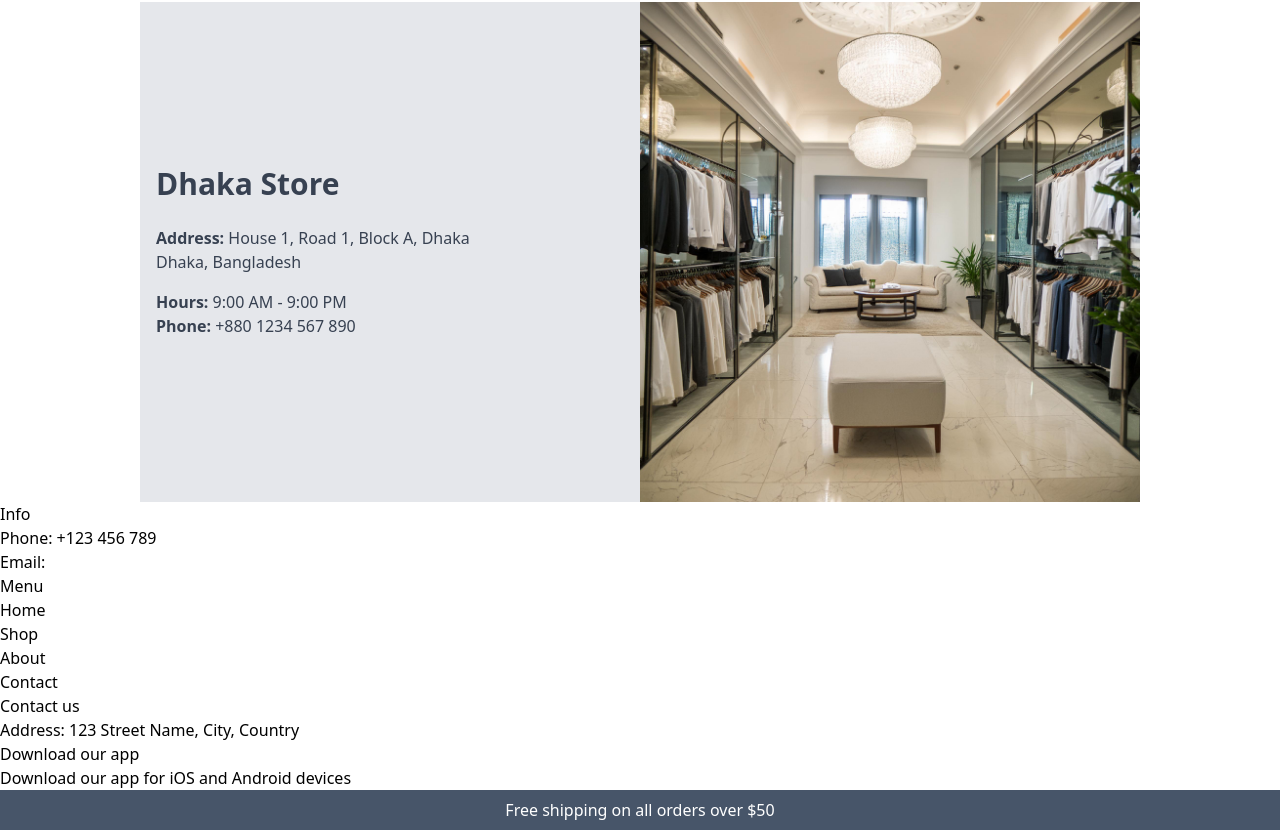
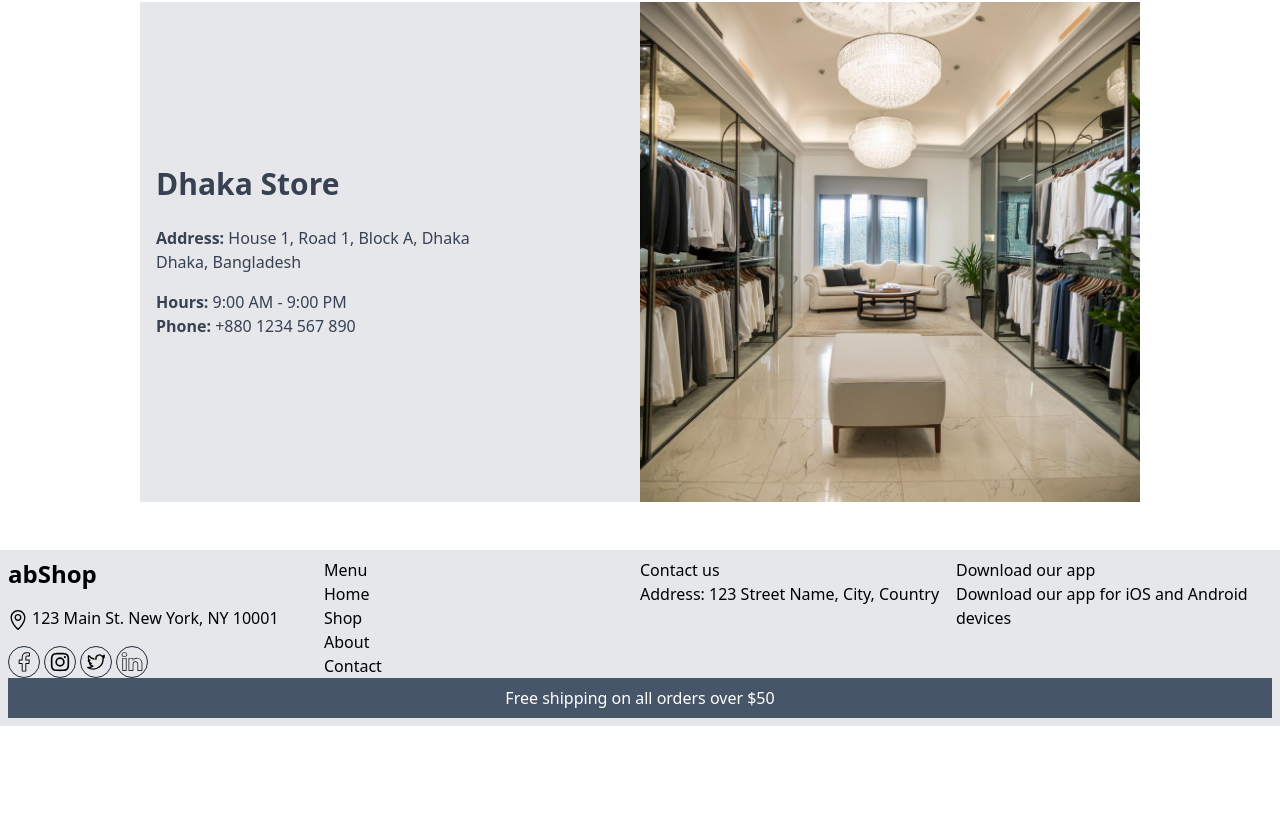
Before and after one commit to ledminh/my-project-gallery, a Next.js app: page /projects/shop-landing-page-1 in a window 1280 px wide. Shown: the part 3458-4288 px from the top of the page. After the commit the page ends 4184 px from the top, so only its background shows below. Built offline with nearby package versions, Linux system fonts and the light colour scheme.

Commit message:
Footer:info

```diff
--- a/src/app/(other)/projects/shop-landing-page-1/assets/icons.tsx
+++ b/src/app/(other)/projects/shop-landing-page-1/assets/icons.tsx
@@ -148,3 +148,62 @@ export function RightArrowIcon() {
     </svg>
   );
 }
+
+export function InstagramIcon() {
+  return (
+    <svg xmlns="http://www.w3.org/2000/svg" viewBox="0 0 24 24">
+      <path
+        fill="currentColor"
+        d="M17.34 5.46a1.2 1.2 0 101.2 1.2 1.2 1.2 0 00-1.2-1.2zm4.6 2.42a7.59 7.59 0 00-.46-2.43 4.94 4.94 0 00-1.16-1.77 4.7 4.7 0 00-1.77-1.15 7.3 7.3 0 00-2.43-.47C15.06 2 14.72 2 12 2s-3.06 0-4.12.06a7.3 7.3 0 00-2.43.47 4.78 4.78 0 00-1.77 1.15 4.7 4.7 0 00-1.15 1.77 7.3 7.3 0 00-.47 2.43C2 8.94 2 9.28 2 12s0 3.06.06 4.12a7.3 7.3 0 00.47 2.43 4.7 4.7 0 001.15 1.77 4.78 4.78 0 001.77 1.15 7.3 7.3 0 002.43.47C8.94 22 9.28 22 12 22s3.06 0 4.12-.06a7.3 7.3 0 002.43-.47 4.7 4.7 0 001.77-1.15 4.85 4.85 0 001.16-1.77 7.59 7.59 0 00.46-2.43c0-1.06.06-1.4.06-4.12s0-3.06-.06-4.12zM20.14 16a5.61 5.61 0 01-.34 1.86 3.06 3.06 0 01-.75 1.15 3.19 3.19 0 01-1.15.75 5.61 5.61 0 01-1.86.34c-1 .05-1.37.06-4 .06s-3 0-4-.06a5.73 5.73 0 01-1.94-.3 3.27 3.27 0 01-1.1-.75 3 3 0 01-.74-1.15 5.54 5.54 0 01-.4-1.9c0-1-.06-1.37-.06-4s0-3 .06-4a5.54 5.54 0 01.35-1.9A3 3 0 015 5a3.14 3.14 0 011.1-.8A5.73 5.73 0 018 3.86c1 0 1.37-.06 4-.06s3 0 4 .06a5.61 5.61 0 011.86.34 3.06 3.06 0 011.19.8 3.06 3.06 0 01.75 1.1 5.61 5.61 0 01.34 1.9c.05 1 .06 1.37.06 4s-.01 3-.06 4zM12 6.87A5.13 5.13 0 1017.14 12 5.12 5.12 0 0012 6.87zm0 8.46A3.33 3.33 0 1115.33 12 3.33 3.33 0 0112 15.33z"
+      ></path>
+    </svg>
+  );
+}
+
+export function LinkedinIcon() {
+  return (
+    <svg xmlns="http://www.w3.org/2000/svg" viewBox="0 0 32 32">
+      <path
+        fill="currentColor"
+        d="M4.983 8.875H4.94C2.657 8.875 1 7.361 1 5.275c0-2.089 1.692-3.606 4.023-3.606 2.292 0 3.928 1.476 3.977 3.589 0 2.101-1.689 3.617-4.017 3.617zm.04-6.206C3.243 2.669 2 3.741 2 5.275c0 1.531 1.209 2.601 2.94 2.601h.043C6.76 7.875 8 6.804 8 5.27c-.037-1.576-1.205-2.601-2.977-2.601zM7.5 29h-5a.5.5 0 01-.5-.5v-18a.5.5 0 01.5-.5h5a.5.5 0 01.5.5v18a.5.5 0 01-.5.5zM3 28h4V11H3v17zm27.5 1h-6a.5.5 0 01-.5-.5V19c0-1.654-1.346-3-3-3s-3 1.346-3 3v9.5a.5.5 0 01-.5.5h-6a.5.5 0 01-.5-.5v-18a.5.5 0 01.5-.5h6a.5.5 0 01.5.5v3.014a.5.5 0 01-1 0V11h-5v17h5v-9c0-2.206 1.794-4 4-4s4 1.794 4 4v9h5V17.5c0-3.584-2.916-6.5-6.5-6.5a6.949 6.949 0 00-3.871 1.173.5.5 0 01-.554-.831A7.934 7.934 0 0123.5 10c4.136 0 7.5 3.364 7.5 7.5v11a.5.5 0 01-.5.5z"
+      ></path>
+    </svg>
+  );
+}
+
+export function TwitterIcon() {
+  return (
+    <svg xmlns="http://www.w3.org/2000/svg" viewBox="0 0 32 32">
+      <path
+        fill="currentColor"
+        d="M28.77 8.11a.87.87 0 00-.23-.2A4.69 4.69 0 0029 6.54a1 1 0 00-.44-1 1 1 0 00-1.1 0 6.42 6.42 0 01-2.28.92 6.21 6.21 0 00-7.08-1A6.07 6.07 0 0015 12.2a1 1 0 002-.4 4.08 4.08 0 012-4.52 4.24 4.24 0 015.12 1 1 1 0 00.88.28h.25a1 1 0 00.34 1.62 1 1 0 00-.36.88 13.07 13.07 0 01-4.89 11.24 12.75 12.75 0 01-12.65 2.31 9.06 9.06 0 004.54-2.18 1 1 0 00.15-1.09 1 1 0 00-.93-.57 4 4 0 01-3-1.39 3.63 3.63 0 001-.35A1 1 0 0010 18a1 1 0 00-.76-.84 4.42 4.42 0 01-3-2.48c.24 0 .48.05.74.06a1 1 0 001-.62A1 1 0 007.67 13C6 11.48 5.59 9.85 5.83 8.7a13.88 13.88 0 007 4 1 1 0 10.38-2 12.1 12.1 0 01-6.82-4.39 1 1 0 00-.75-.38 1 1 0 00-.78.33 5.34 5.34 0 00-.31 6h-.09a1 1 0 00-.52.81 5.84 5.84 0 001.95 4.47 1 1 0 00-.18 1 6.63 6.63 0 003.18 3.57A13.89 13.89 0 014 23a1 1 0 00-.5 1.86 16.84 16.84 0 008.5 2.49 15.16 15.16 0 009.6-3.57 15.12 15.12 0 005.69-12.42 4.62 4.62 0 001.62-2.25 1 1 0 00-.14-1z"
+      ></path>
+    </svg>
+  );
+}
+
+export function FacebookIcon() {
+  return (
+    <svg xmlns="http://www.w3.org/2000/svg" viewBox="0 0 24 24">
+      <path
+        fill="currentColor"
+        d="M17.99 1.596a27.982 27.982 0 00-3.037-.156C11.59 1.44 9.5 3.582 9.5 7.03v2.341H6.675a.5.5 0 00-.5.5v3.85a.5.5 0 00.5.5H9.5v7.72a.5.5 0 00.5.5h3.978a.5.5 0 00.5-.5v-7.72h2.816a.5.5 0 00.496-.435l.497-3.85a.5.5 0 00-.496-.565h-3.313V7.412c0-.97.195-1.375 1.408-1.375h2.039a.5.5 0 00.5-.5V2.092a.5.5 0 00-.435-.496zm-.565 3.44l-1.54.001c-2.157 0-2.407 1.356-2.407 2.375v2.46a.5.5 0 00.499.5h3.246l-.369 2.85h-2.876a.5.5 0 00-.5.5v7.718H10.5v-7.718a.5.5 0 00-.5-.5H7.176v-2.85H10a.5.5 0 00.5-.5V7.03c0-2.874 1.665-4.59 4.453-4.59 1.009 0 1.92.055 2.472.103v2.493z"
+      ></path>
+    </svg>
+  );
+}
+
+export function LocationPinIcon() {
+  return (
+    <svg
+      xmlns="http://www.w3.org/2000/svg"
+      fill="currentColor"
+      version="1.1"
+      viewBox="0 0 297 297"
+      xmlSpace="preserve"
+    >
+      <path d="M148.5 0C87.43 0 37.747 49.703 37.747 110.797c0 91.026 99.729 179.905 103.976 183.645a10.232 10.232 0 006.777 2.559c2.421 0 4.841-.853 6.778-2.559 4.245-3.739 103.975-92.618 103.975-183.645C259.253 49.703 209.57 0 148.5 0zm0 272.689c-22.049-21.366-90.243-93.029-90.243-161.892 0-49.784 40.483-90.287 90.243-90.287s90.243 40.503 90.243 90.287c0 68.862-68.194 140.525-90.243 161.892z"></path>
+      <path d="M148.5 59.183c-28.273 0-51.274 23.154-51.274 51.614 0 28.461 23.001 51.614 51.274 51.614s51.274-23.153 51.274-51.614c0-28.46-23.001-51.614-51.274-51.614zm0 82.718c-16.964 0-30.765-13.953-30.765-31.104 0-17.15 13.801-31.104 30.765-31.104s30.765 13.953 30.765 31.104-13.801 31.104-30.765 31.104z"></path>
+    </svg>
+  );
+}
--- /dev/null
+++ b/src/app/(other)/projects/shop-landing-page-1/components/Footer/Info/data.ts
@@ -0,0 +1,36 @@
+import {
+  FacebookIcon,
+  InstagramIcon,
+  LinkedinIcon,
+  TwitterIcon,
+} from "../../../assets/icons";
+
+const data = {
+  title: "abShop",
+  address: "123 Main St. New York, NY 10001",
+  linkMap: "https://goo.gl/maps/8V5GJL5jv5Q2",
+  socials: [
+    {
+      id: "facebook",
+      link: "https://www.facebook.com/",
+      icon: FacebookIcon,
+    },
+    {
+      id: "instagram",
+      link: "https://www.instagram.com/",
+      icon: InstagramIcon,
+    },
+    {
+      id: "twitter",
+      link: "https://twitter.com/",
+      icon: TwitterIcon,
+    },
+    {
+      id: "linkedin",
+      link: "https://www.linkedin.com/",
+      icon: LinkedinIcon,
+    },
+  ],
+};
+
+export default data;
--- a/src/app/(other)/projects/shop-landing-page-1/components/Footer/Info/index.tsx
+++ b/src/app/(other)/projects/shop-landing-page-1/components/Footer/Info/index.tsx
@@ -1,13 +1,38 @@
+import Link from "next/link";
+import data from "./data";
+import { LocationPinIcon } from "../../../assets/icons";
+
 export default function Info() {
+  const { title, address, linkMap, socials } = data;
+
   return (
-    <div className="info">
-      <h3>Info</h3>
-      <p>
-        <span>Phone:</span> +123 456 789
-      </p>
-      <p>
-        <span>Email:</span>
-      </p>
+    <div className="flex flex-col gap-4">
+      <h1 className="text-2xl font-bold">{title}</h1>
+      <Link
+        href={linkMap}
+        target="_blank"
+        rel="noreferrer"
+        className="flex gap-1"
+      >
+        <div className="w-[20px] pt-1">
+          <LocationPinIcon />
+        </div>
+        <p>{address}</p>
+      </Link>
+      <ul className="flex gap-1">
+        {socials.map((social) => (
+          <li key={social.id}>
+            <Link
+              href={social.link}
+              target="_blank"
+              rel="noreferrer"
+              className="w-8 h-8 p-1 block border border-gray-800 rounded-full hover:bg-gray-100 transition-colors"
+            >
+              <social.icon />
+            </Link>
+          </li>
+        ))}
+      </ul>
     </div>
   );
 }
--- a/src/app/(other)/projects/shop-landing-page-1/components/Footer/index.tsx
+++ b/src/app/(other)/projects/shop-landing-page-1/components/Footer/index.tsx
@@ -5,7 +5,7 @@ import DownloadApp from "./DownloadApp";
 
 export default function Footer() {
   return (
-    <section>
+    <section className="grid grid-cols-1 sm:grid-cols-2 lg:grid-cols-4">
       <Info />
       <Menu />
       <ContactUs />
--- a/src/app/(other)/projects/shop-landing-page-1/page.tsx
+++ b/src/app/(other)/projects/shop-landing-page-1/page.tsx
@@ -38,7 +38,7 @@ export default function ShopLandingPage1() {
         <Testimonials />
         <ShopAddresses />
       </main>
-      <footer>
+      <footer className="mt-12 bg-gray-200 p-2">
         <Footer />
         <Copyright />
       </footer>
```
